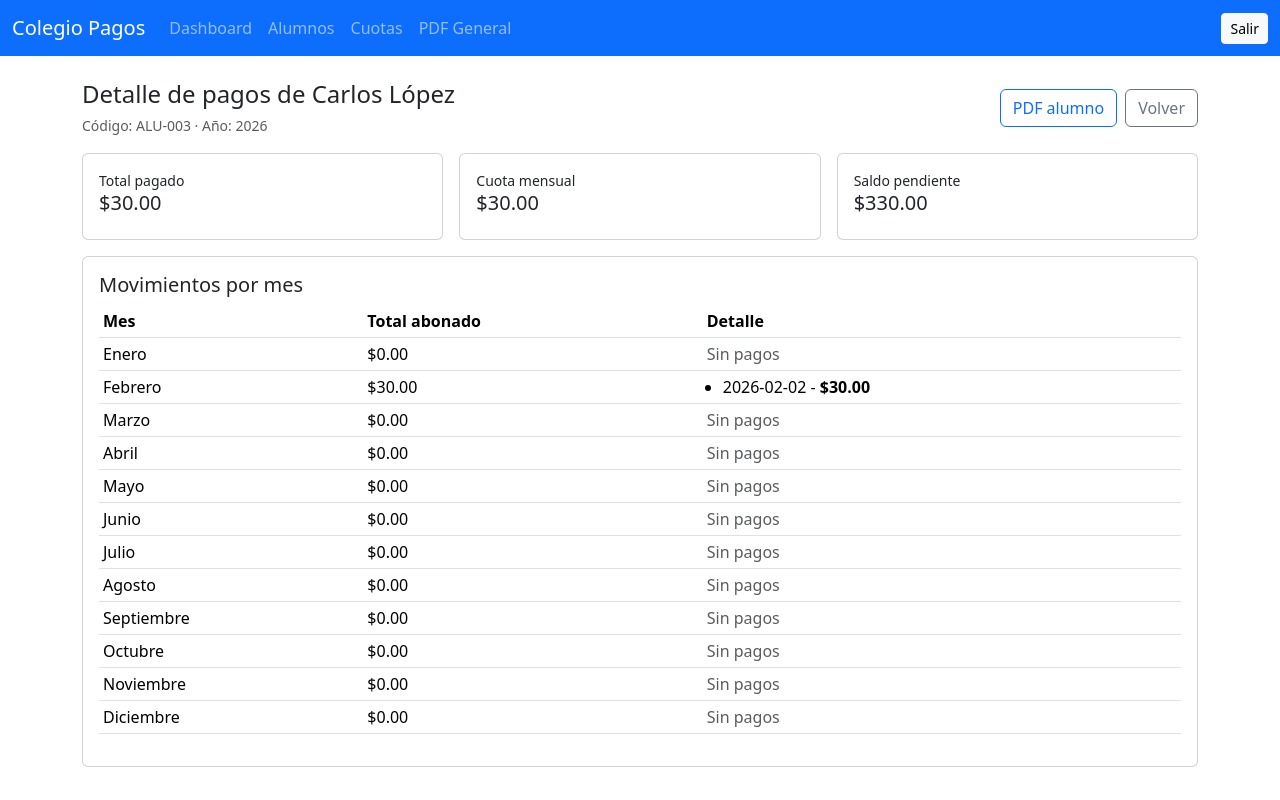
After one commit to jaimeefrainguira/alumnos, a PHP site: page /alumnos/ver?id=3&anio=2026 in a window 1280 px wide. The commit adds this page. Run offline with PHP 8.4, Linux system fonts and the light colour scheme; the visitor is signed in with stand-in values (Sample User, id 1); data comes from the database, SQL or seed files in the repository.

Commit message:
Ajusta matriz de alumnos, detalle de pagos y nombres de meses

```diff
--- a/app/controllers/AlumnoController.php
+++ b/app/controllers/AlumnoController.php
@@ -31,6 +31,27 @@ final class AlumnoController extends Controller
         $this->view('alumnos/index', compact('alumnos', 'totals', 'anio', 'valorCuota'));
     }
 
+    public function show(): void
+    {
+        $this->guard();
+        $alumnoId = (int) ($_GET['id'] ?? 0);
+        $anio = (int) ($_GET['anio'] ?? date('Y'));
+
+        $alumno = (new Alumno())->find($alumnoId);
+        if ($alumno === null) {
+            http_response_code(404);
+            exit('Alumno no encontrado.');
+        }
+
+        $abonoModel = new Abono();
+        $detallePagos = $abonoModel->detailsByAlumno($alumnoId, $anio);
+        $totals = $abonoModel->totalsByAlumno($alumnoId, $anio);
+        $cuota = (new Cuota())->getByYear($anio);
+        $valorCuota = (float) ($cuota['valor'] ?? 0);
+
+        $this->view('alumnos/show', compact('alumno', 'anio', 'detallePagos', 'totals', 'valorCuota'));
+    }
+
     public function store(): void
     {
         $this->guard();
--- a/app/models/Abono.php
+++ b/app/models/Abono.php
@@ -8,6 +8,21 @@ use App\Core\Model;
 
 final class Abono extends Model
 {
+    private const MONTHS = [
+        1 => 'Enero',
+        2 => 'Febrero',
+        3 => 'Marzo',
+        4 => 'Abril',
+        5 => 'Mayo',
+        6 => 'Junio',
+        7 => 'Julio',
+        8 => 'Agosto',
+        9 => 'Septiembre',
+        10 => 'Octubre',
+        11 => 'Noviembre',
+        12 => 'Diciembre',
+    ];
+
     public function create(array $data): bool
     {
         $stmt = $this->db->prepare(
@@ -83,7 +98,9 @@ final class Abono extends Model
 
     public function paymentsToday(): float
     {
-        $stmt = $this->db->query('SELECT COALESCE(SUM(valor),0) AS total FROM abonos WHERE fecha_abono = CURDATE()');
+        $stmt = $this->db->prepare('SELECT COALESCE(SUM(valor),0) AS total FROM abonos WHERE fecha_abono = :fecha');
+        $stmt->execute(['fecha' => date('Y-m-d')]);
+
         return (float) $stmt->fetch()['total'];
     }
 
@@ -104,4 +121,31 @@ final class Abono extends Model
 
         return $rows;
     }
+
+    public function detailsByAlumno(int $alumnoId, int $anio): array
+    {
+        $stmt = $this->db->prepare(
+            'SELECT mes, valor, fecha_abono
+             FROM abonos
+             WHERE alumno_id = :alumno_id AND anio = :anio
+             ORDER BY mes ASC, fecha_abono ASC, id ASC'
+        );
+        $stmt->execute([
+            'alumno_id' => $alumnoId,
+            'anio' => $anio,
+        ]);
+
+        $grouped = [];
+        foreach ($stmt->fetchAll() as $row) {
+            $monthNumber = (int) $row['mes'];
+            $grouped[$monthNumber]['mes_numero'] = $monthNumber;
+            $grouped[$monthNumber]['mes_nombre'] = self::MONTHS[$monthNumber] ?? (string) $monthNumber;
+            $grouped[$monthNumber]['items'][] = [
+                'valor' => (float) $row['valor'],
+                'fecha_abono' => $row['fecha_abono'],
+            ];
+        }
+
+        return array_values($grouped);
+    }
 }
--- a/app/models/Alumno.php
+++ b/app/models/Alumno.php
@@ -50,7 +50,13 @@ final class Alumno extends Model
 
     public function getMorosos(int $anio): array
     {
-        $sql = 'SELECT a.id, a.nombre, m.mes, c.valor - COALESCE(SUM(ab.valor),0) AS pendiente
+        $sql = 'SELECT a.id, a.nombre, m.mes,
+                       CASE m.mes
+                            WHEN 1 THEN "Enero" WHEN 2 THEN "Febrero" WHEN 3 THEN "Marzo" WHEN 4 THEN "Abril"
+                            WHEN 5 THEN "Mayo" WHEN 6 THEN "Junio" WHEN 7 THEN "Julio" WHEN 8 THEN "Agosto"
+                            WHEN 9 THEN "Septiembre" WHEN 10 THEN "Octubre" WHEN 11 THEN "Noviembre" WHEN 12 THEN "Diciembre"
+                       END AS mes_nombre,
+                       c.valor - COALESCE(SUM(ab.valor),0) AS pendiente
                 FROM alumnos a
                 CROSS JOIN (SELECT 1 mes UNION SELECT 2 UNION SELECT 3 UNION SELECT 4 UNION SELECT 5 UNION SELECT 6
                             UNION SELECT 7 UNION SELECT 8 UNION SELECT 9 UNION SELECT 10 UNION SELECT 11 UNION SELECT 12) m
--- /dev/null
+++ b/app/views/alumnos/show.php
@@ -0,0 +1,59 @@
+<?php
+$meses = [1=>'Enero',2=>'Febrero',3=>'Marzo',4=>'Abril',5=>'Mayo',6=>'Junio',7=>'Julio',8=>'Agosto',9=>'Septiembre',10=>'Octubre',11=>'Noviembre',12=>'Diciembre'];
+$totalPagado = array_sum($totals);
+$saldoPendiente = max(($valorCuota * 12) - $totalPagado, 0);
+?>
+<div class="d-flex justify-content-between align-items-center mb-3">
+    <div>
+        <h4 class="mb-1">Detalle de pagos de <?= htmlspecialchars($alumno['nombre']); ?></h4>
+        <small class="text-muted">Código: <?= htmlspecialchars($alumno['codigo']); ?> · Año: <?= (int) $anio; ?></small>
+    </div>
+    <div class="d-flex gap-2">
+        <a class="btn btn-outline-primary" href="/reportes/alumno?id=<?= (int) $alumno['id']; ?>&anio=<?= (int) $anio; ?>">PDF alumno</a>
+        <a class="btn btn-outline-secondary" href="/alumnos?anio=<?= (int) $anio; ?>">Volver</a>
+    </div>
+</div>
+
+<div class="row g-3 mb-3">
+    <div class="col-md-4"><div class="card p-3"><small>Total pagado</small><h5>$<?= number_format((float) $totalPagado, 2); ?></h5></div></div>
+    <div class="col-md-4"><div class="card p-3"><small>Cuota mensual</small><h5>$<?= number_format((float) $valorCuota, 2); ?></h5></div></div>
+    <div class="col-md-4"><div class="card p-3"><small>Saldo pendiente</small><h5>$<?= number_format((float) $saldoPendiente, 2); ?></h5></div></div>
+</div>
+
+<div class="card">
+    <div class="card-body">
+        <h5>Movimientos por mes</h5>
+        <div class="table-responsive">
+            <table class="table table-sm align-middle">
+                <thead><tr><th>Mes</th><th>Total abonado</th><th>Detalle</th></tr></thead>
+                <tbody>
+                <?php for ($mes = 1; $mes <= 12; $mes++):
+                    $totalMes = (float) ($totals[$mes] ?? 0);
+                ?>
+                    <tr>
+                        <td><?= $meses[$mes]; ?></td>
+                        <td>$<?= number_format($totalMes, 2); ?></td>
+                        <td>
+                            <?php
+                            $detalleMes = array_values(array_filter(
+                                $detallePagos,
+                                static fn (array $item): bool => (int) $item['mes_numero'] === $mes
+                            ));
+                            ?>
+                            <?php if ($detalleMes === []): ?>
+                                <span class="text-muted">Sin pagos</span>
+                            <?php else: ?>
+                                <ul class="mb-0 ps-3">
+                                    <?php foreach ($detalleMes[0]['items'] as $pago): ?>
+                                        <li><?= htmlspecialchars($pago['fecha_abono']); ?> - <strong>$<?= number_format((float) $pago['valor'], 2); ?></strong></li>
+                                    <?php endforeach; ?>
+                                </ul>
+                            <?php endif; ?>
+                        </td>
+                    </tr>
+                <?php endfor; ?>
+                </tbody>
+            </table>
+        </div>
+    </div>
+</div>
--- a/app/views/dashboard/index.php
+++ b/app/views/dashboard/index.php
@@ -16,7 +16,7 @@
             <thead><tr><th>Alumno</th><th>Mes</th><th>Monto pendiente</th></tr></thead>
             <tbody>
             <?php foreach ($morosos as $m): ?>
-                <tr><td><?= htmlspecialchars($m['nombre']); ?></td><td><?= (int) $m['mes']; ?></td><td>$<?= number_format((float) $m['pendiente'], 2); ?></td></tr>
+                <tr><td><?= htmlspecialchars($m['nombre']); ?></td><td><?= htmlspecialchars($m['mes_nombre'] ?? (string) $m['mes']); ?></td><td>$<?= number_format((float) $m['pendiente'], 2); ?></td></tr>
             <?php endforeach; ?>
             </tbody>
         </table>
--- a/index.php
+++ b/index.php
@@ -46,6 +46,7 @@ $router->post('/logout', [AuthController::class, 'logout']);
 
 $router->get('/dashboard', [ReporteController::class, 'dashboard']);
 $router->get('/alumnos', [AlumnoController::class, 'index']);
+$router->get('/alumnos/ver', [AlumnoController::class, 'show']);
 $router->post('/alumnos', [AlumnoController::class, 'store']);
 $router->post('/abonos', [AbonoController::class, 'store']);
 $router->get('/abonos/historial', [AbonoController::class, 'history']);
```
Also changed, not shown: app/views/alumnos/index.php (+6 -40 lines), pdf/alumno.php (+6 -1 lines), pdf/general.php (+6 -1 lines).
